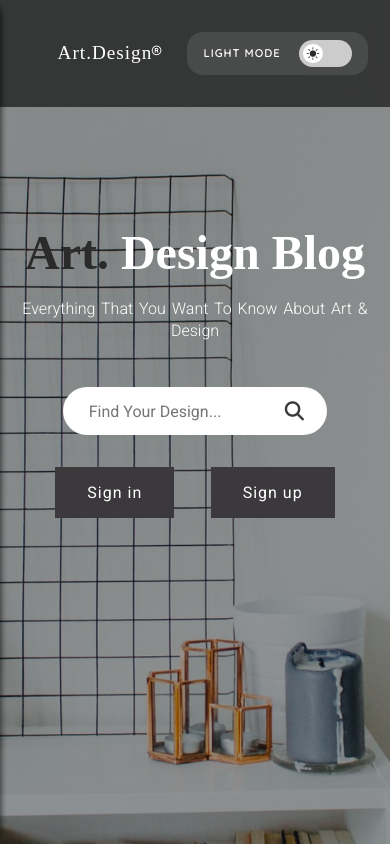
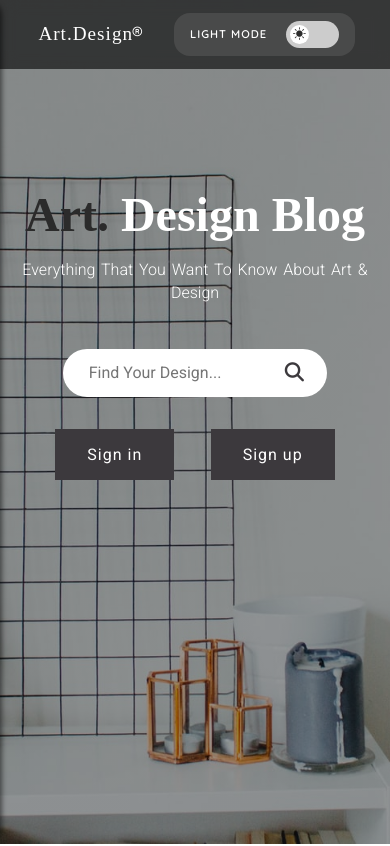
Before and after one commit to AkobirCoder/Art.Design-Portfolio-Template, a plain HTML site: page index.html in a window 390 px wide. Shown: the top 846 px of the page. Drawn offline with nearby package versions, Linux system fonts and the light colour scheme; a web font is replaced by a local one.

Commit message:
Change global.css

```diff
--- a/css/global.css
+++ b/css/global.css
@@ -693,6 +693,10 @@ img {
         text-align: center;
     }
 
+    .navbar {
+        padding: 0rem;
+    }
+
     #toggleSidebar {
         display: block;
     }
```
